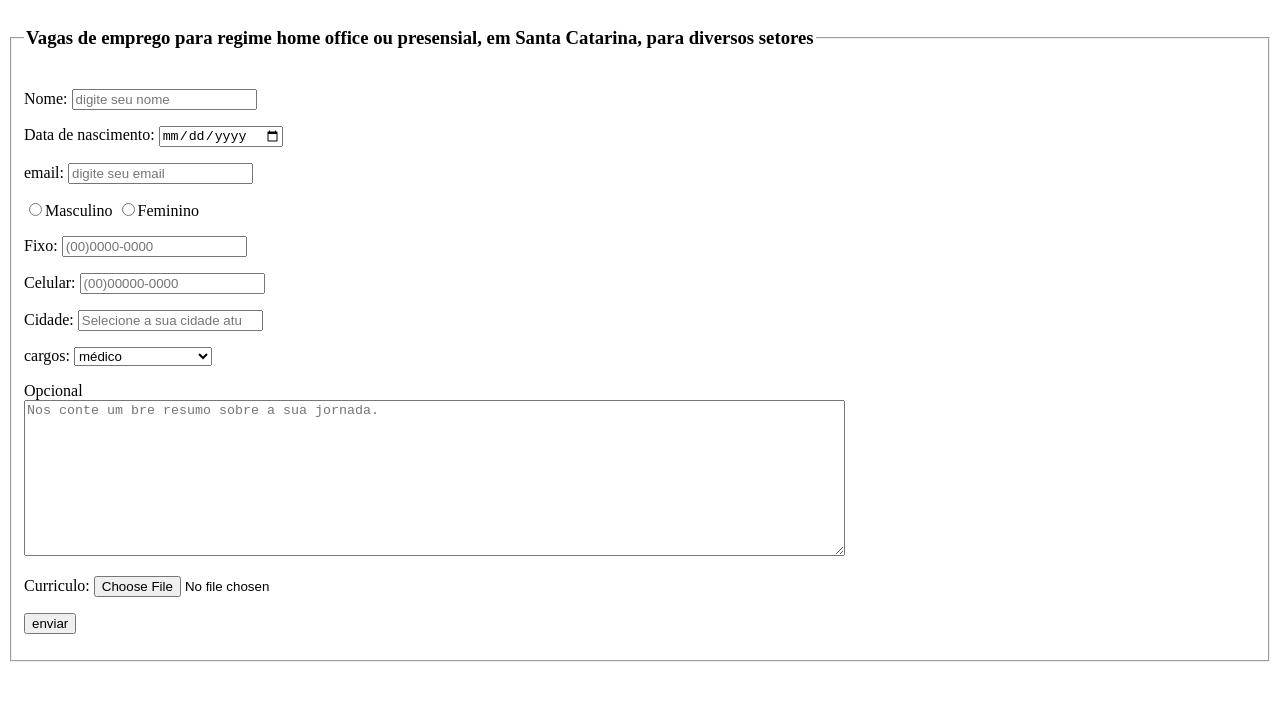
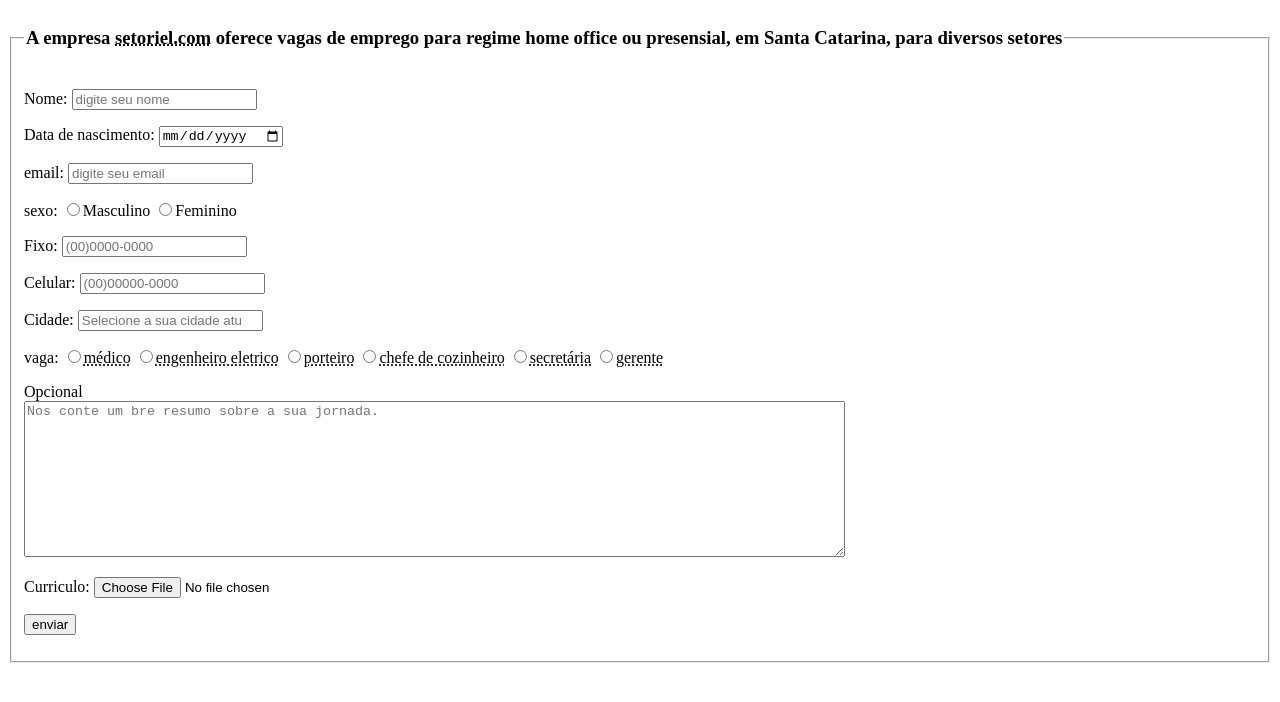
Before and after one commit to araemis/vaga, a plain HTML site: page index.html in a window 1280 px wide. Drawn offline with Linux system fonts and the light colour scheme.

Commit message:
Add files via upload

```diff
--- a/index.html
+++ b/index.html
@@ -1,17 +1,16 @@
 <!DOCTYPE html>
+
 <html lang="en">
 <head>
     <meta charset="UTF-8">
     <meta http-equiv="X-UA-Compatible" content="IE=edge">
     <meta name="viewport" content="width=device-width, initial-scale=1.0">
     <title>Document</title>
-
     </head>
 <body >
     <form action="" method="post">
-
     <fieldset>
-        <legend><h3>Vagas de emprego para regime home office ou presensial, em Santa Catarina, para diversos setores </h3></legend>
+        <legend><h3>A empresa <abbr title="setoriel.com, é uma empresa séria que ha vários anos vem atuando em diversos setores.">setoriel.com</abbr> oferece vagas de emprego para regime home office ou presensial, em Santa Catarina, para diversos setores </h3></legend>
         <p>
         <label for="nome">Nome:</label>
         <input type="text" name="nome" id="nome" placeholder="digite seu nome" required>
@@ -25,6 +24,7 @@
         <input type="email" name="email" id="email" placeholder="digite seu email" id="email" required>
     </p>
     <p>
+        <label for="sexo">sexo:</label>
         <input type="radio" name="sexo"value="M">Masculino
         <input type="radio" name="sexo"value="F">Feminino<br>
     </p>
@@ -52,16 +52,13 @@
             <option value="ALFREDO WAGNER">
             <option value="ALTO BELA VISTA">
         </datalist></p>
-        <label for="vagas">cargos:</label>
-        <select name="vagas" id="vagas">
-
-            <option value="med">médico</option>
-            <option value="eng">engenheiro eletrico</option>
-            <option value="por">porteiro</option>
-            <option value="coz">chefe de cozinheiro</option>
-            <option value="sec">secretária</option>
-            <option value="ger">gerente</option>
-        </select>
+        <label for="vaga">vaga:</label>
+        <input type="radio" name="vaga"value="med"><abbr title="total de 3 vagas, escolaridade mínima nível superior, salario inicial R$ 7000,00">médico</abbr>
+        <input type="radio" name="vaga"value="eng"><abbr title="total de 5 vagas, escolaridade mínima nível superior, salario inicial R$ 3500,00">engenheiro eletrico</abbr>
+        <input type="radio" name="vaga"value="por"><abbr title="total de 2 vagas, escolaridade mínima nível fundamental, salario inicial R$ 1500">porteiro</abbr>
+        <input type="radio" name="vaga"value="coz"><abbr title="total de 6 vagas, escolaridade mínima nível médio, salario inicial R$ 2000,00">chefe de cozinheiro</abbr>
+        <input type="radio" name="vaga"value="sec"><abbr title="total de 3 vagas, escolaridade mínima nível médio, salario inicial R$ 1800,00">secretária</abbr>
+        <input type="radio" name="vaga"value="ger"><abbr title="total de 1 vagas, escolaridade mínima nível superior, salario inicial R$ 3000,00">gerente</abbr>
         <p><label for="resumo">Opcional</label><br>
         <textarea name="resumo" id="resumo" cols="100" rows="10" placeholder="Nos conte um bre resumo sobre a sua jornada."></textarea></p>
         <p>
```
